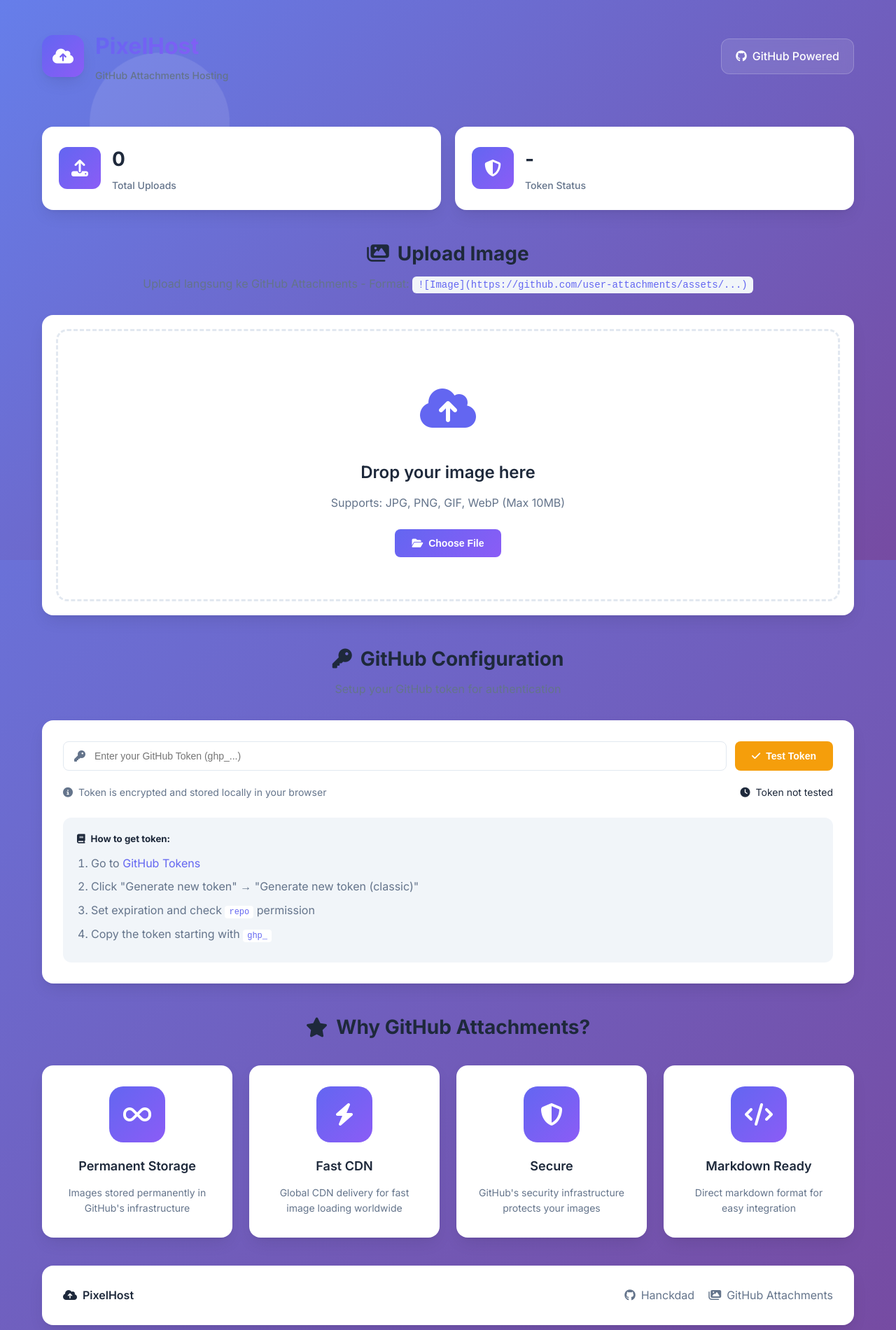
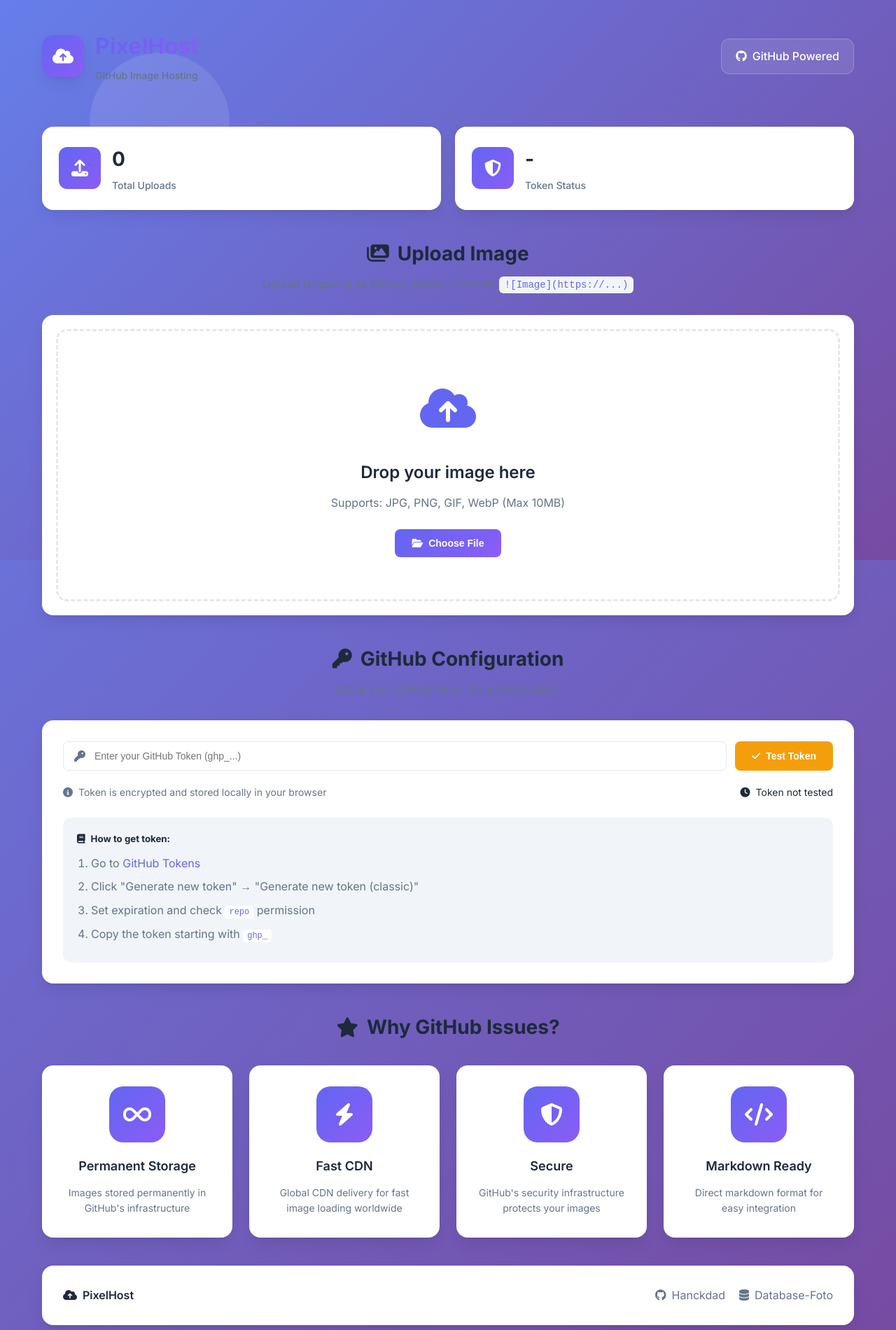
Before and after one commit to Hanckdad/github-photo-hosting, a plain HTML site: page index.html in a window 1280 px wide. Shown: the top 1900 px of the page at 70% size. Drawn offline with Linux system fonts and the light colour scheme.

Commit message:
Update index.html

```diff
--- a/index.html
+++ b/index.html
@@ -24,7 +24,7 @@
                 <div class="logo-icon"><i class="fas fa-cloud-upload-alt"></i></div>
                 <div class="logo-text">
                     <h1>PixelHost</h1>
-                    <span class="tagline">GitHub Attachments Hosting</span>
+                    <span class="tagline">GitHub Image Hosting</span>
                 </div>
             </div>
             <div class="github-badge">
@@ -61,14 +61,14 @@
             <div class="upload-section">
                 <div class="section-header">
                     <h2><i class="fas fa-images"></i> Upload Image</h2>
-                    <p>Upload langsung ke GitHub Attachments - Format: <code>![Image](https://github.com/user-attachments/assets/...)</code></p>
+                    <p>Upload langsung ke GitHub Issues - Format: <code>![Image](https://...)</code></p>
                 </div>
 
                 <!-- Messages -->
                 <div class="message success-message" id="success-message">
                     <div class="message-icon">✅</div>
                     <div class="message-content">
-                        <strong>Success!</strong> Image uploaded to GitHub Attachments. URL copied to clipboard.
+                        <strong>Success!</strong> Image uploaded to GitHub. URL copied to clipboard.
                     </div>
                 </div>
 
@@ -79,7 +79,7 @@
                     </div>
                 </div>
 
-                <!-- Upload Area -->
+                <!-- Upload Card -->
                 <div class="upload-card">
                     <div class="upload-area" id="upload-area">
                         <div class="upload-icon">
@@ -151,7 +151,7 @@
                         </div>
                         <div class="result-content">
                             <div class="url-display">
-                                <label>GitHub Attachments URL:</label>
+                                <label>GitHub Issue URL:</label>
                                 <div class="url-box">
                                     <input type="text" id="url-output" readonly>
                                     <button class="btn btn-copy" onclick="uploader.copyUrl()">
@@ -170,7 +170,7 @@
                             </div>
                             <div class="result-actions">
                                 <button class="btn btn-secondary" onclick="uploader.openInNewTab()">
-                                    <i class="fas fa-external-link-alt"></i> Open Image
+                                    <i class="fas fa-external-link-alt"></i> Open Issue
                                 </button>
                                 <button class="btn btn-primary" onclick="uploader.uploadNew()">
                                     <i class="fas fa-plus"></i> Upload Another
@@ -222,7 +222,7 @@
             <!-- Features Section -->
             <div class="features-section">
                 <div class="section-header">
-                    <h2><i class="fas fa-star"></i> Why GitHub Attachments?</h2>
+                    <h2><i class="fas fa-star"></i> Why GitHub Issues?</h2>
                 </div>
                 <div class="features-grid">
                     <div class="feature-card">
@@ -268,8 +268,8 @@
                     <a href="https://github.com/Hanckdad" target="_blank">
                         <i class="fab fa-github"></i> Hanckdad
                     </a>
-                    <a href="https://github.com/user-attachments" target="_blank">
-                        <i class="fas fa-images"></i> GitHub Attachments
+                    <a href="https://github.com/Hanckdad/Database-Foto" target="_blank">
+                        <i class="fas fa-database"></i> Database-Foto
                     </a>
                 </div>
             </div>
```
